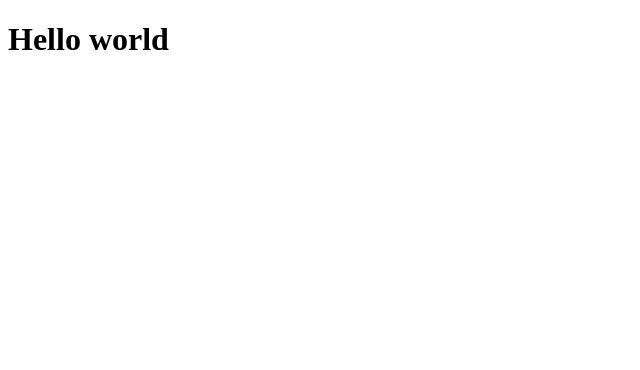
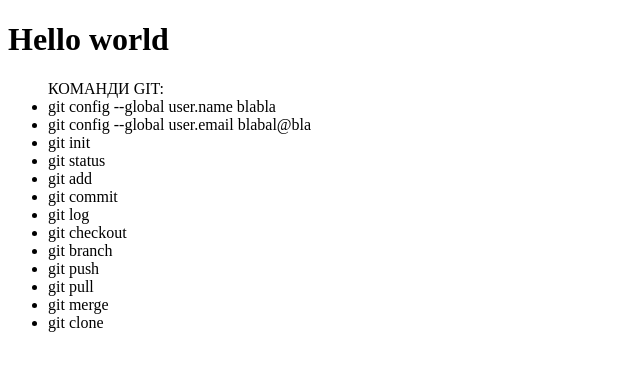
Before and after one commit to TetianaGodis1308/cursor-education, a plain HTML site: page homework01/index.html in a window 1280 px wide. Shown: the whole page, without its empty margins (0-640 px from the left). Drawn offline with Linux system fonts and the light colour scheme.

Commit message:
first commit

```diff
--- a/homework01/index.html
+++ b/homework01/index.html
@@ -8,5 +8,23 @@
 </head>
 <body>
     <h1>Hello world</h1>
+    <ul>
+       КОМАНДИ GIT:
+        <li>git config --global user.name blabla</li>
+        <li>git config --global user.email blabal@bla</li>
+        <li>git init</li>
+        <li>git status</li>
+        <li>git add</li>
+        <li>git commit</li>
+        <li>git log</li>
+        <li>git checkout</li>
+        <li>git branch</li>
+        <li>git push</li>
+        <li>git pull</li>
+        <li>git merge</li>
+        <li>git clone</li>
+    </ul>
+
+
 </body>
 </html>
```
